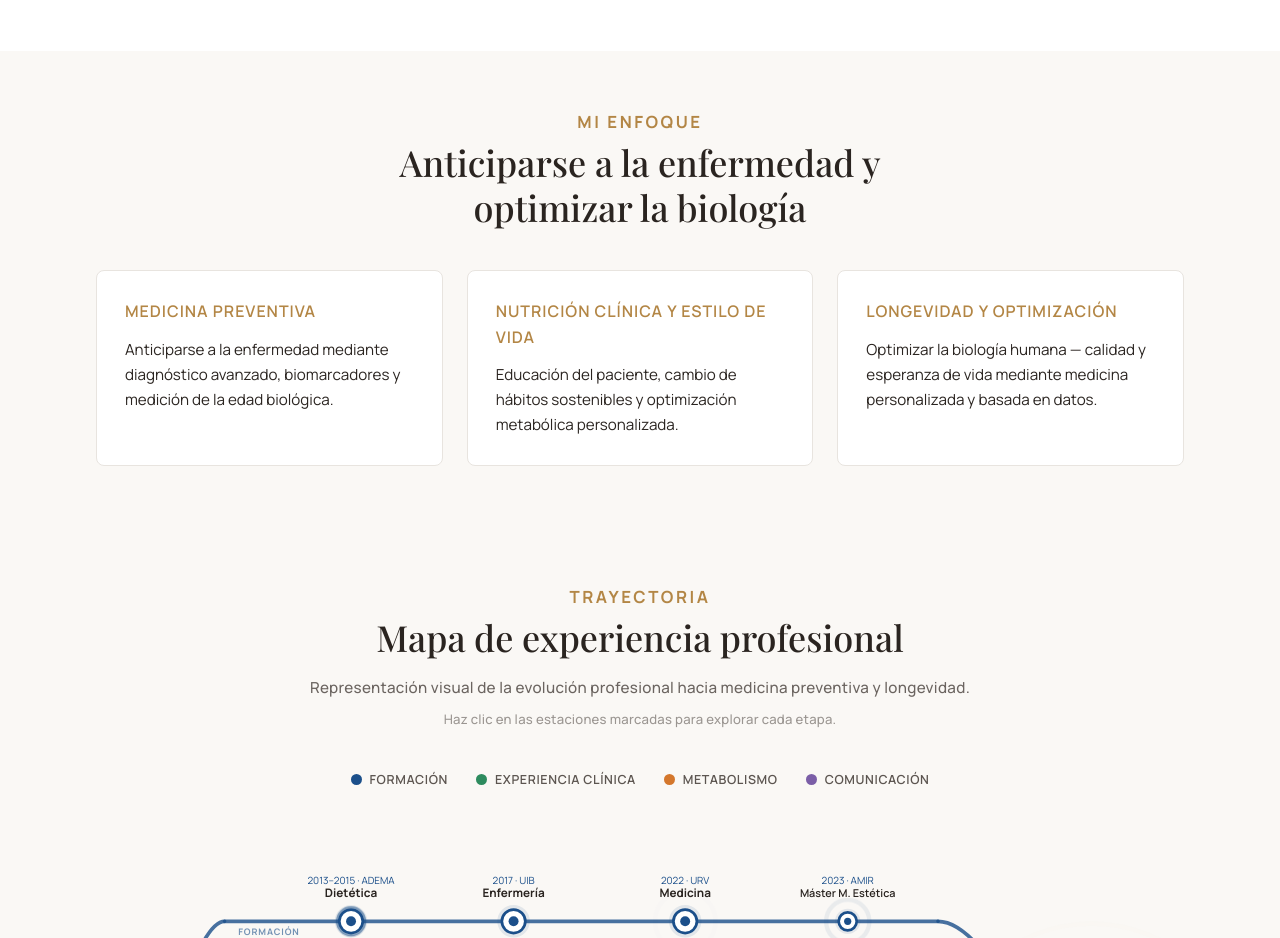
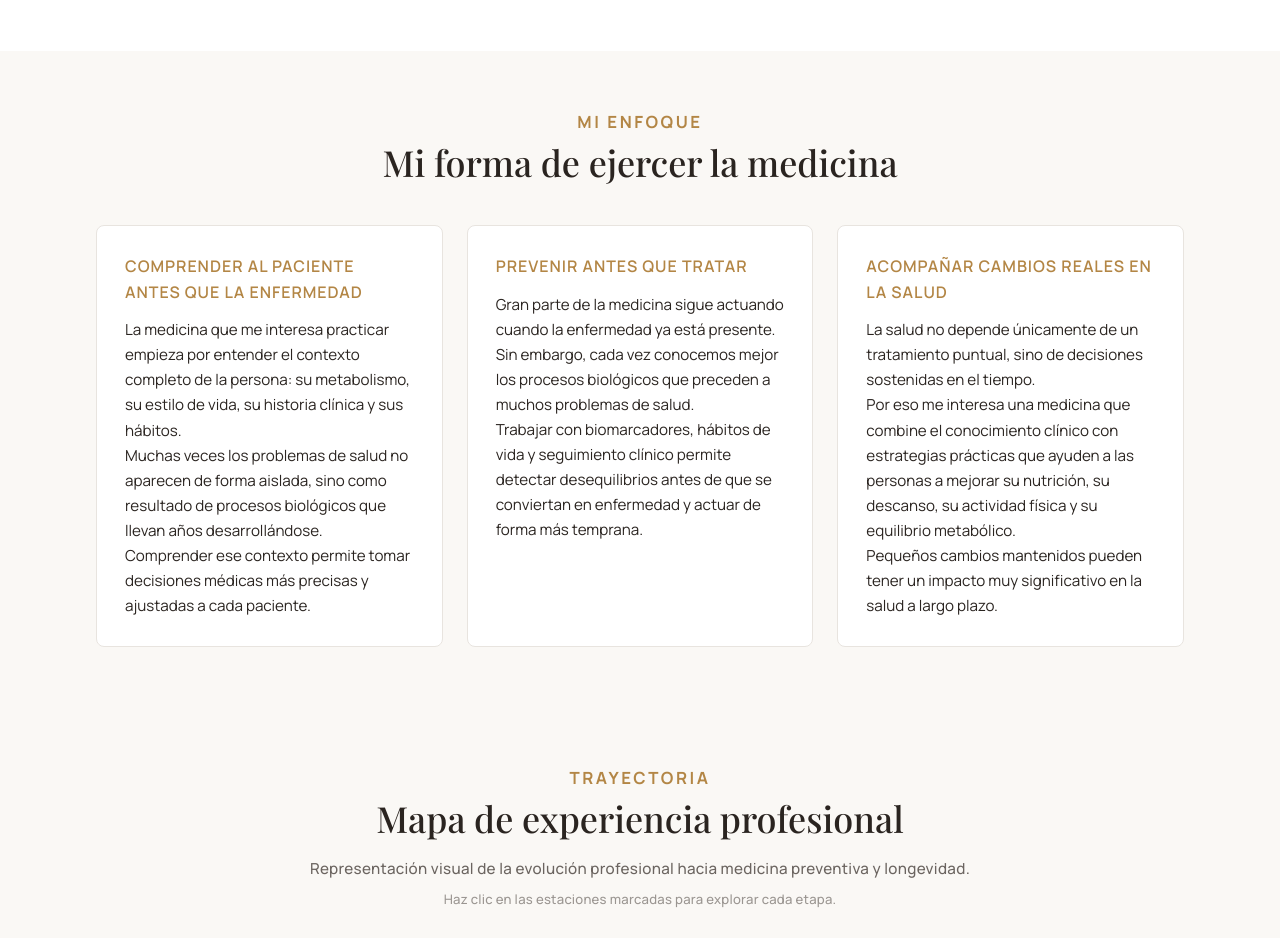
Before and after one commit to Manelgon/JASSONCERVERA, a website built with Vite: page index.html in a window 1280 px wide. Shown: the part 2660-3598 px from the top of the page. Built offline with nearby package versions, Linux system fonts and the light colour scheme.

Commit message:
Actualiza seccion Mi enfoque: titulo y tarjetas
Made-with: Cursor

```diff
--- a/index.html
+++ b/index.html
@@ -269,25 +269,24 @@
     <div class="section-container">
       <h2 class="section-title-luxury">
         <span class="title-accent" data-i18n="enfoque.accent">Mi enfoque</span>
-        <span data-i18n-html="enfoque.title">Anticiparse a la enfermedad y<br> optimizar la biología</span>
+        <span data-i18n="enfoque.title">Mi forma de ejercer la medicina</span>
       </h2>
       <div class="enfoque-grid">
         <article class="enfoque-card">
-          <h3 data-i18n="enfoque.card1_title">Medicina preventiva</h3>
-          <p data-i18n="enfoque.card1_desc">Anticiparse a la enfermedad mediante diagnóstico avanzado, biomarcadores y
-            medición de la edad biológica.
-          </p>
+          <h3 data-i18n="enfoque.card1_title">Comprender al paciente antes que la enfermedad</h3>
+          <p data-i18n="enfoque.card1_desc">La medicina que me interesa practicar empieza por entender el contexto completo de la persona: su metabolismo, su estilo de vida, su historia clínica y sus hábitos.</p>
+          <p data-i18n="enfoque.card1_desc2">Muchas veces los problemas de salud no aparecen de forma aislada, sino como resultado de procesos biológicos que llevan años desarrollándose. Comprender ese contexto permite tomar decisiones médicas más precisas y ajustadas a cada paciente.</p>
         </article>
         <article class="enfoque-card">
-          <h3 data-i18n="enfoque.card2_title">Nutrición clínica y estilo de vida</h3>
-          <p data-i18n="enfoque.card2_desc">Educación del paciente, cambio de hábitos sostenibles y optimización
-            metabólica personalizada.</p>
+          <h3 data-i18n="enfoque.card2_title">Prevenir antes que tratar</h3>
+          <p data-i18n="enfoque.card2_desc">Gran parte de la medicina sigue actuando cuando la enfermedad ya está presente. Sin embargo, cada vez conocemos mejor los procesos biológicos que preceden a muchos problemas de salud.</p>
+          <p data-i18n="enfoque.card2_desc2">Trabajar con biomarcadores, hábitos de vida y seguimiento clínico permite detectar desequilibrios antes de que se conviertan en enfermedad y actuar de forma más temprana.</p>
         </article>
         <article class="enfoque-card">
-          <h3 data-i18n="enfoque.card3_title">Longevidad y optimización</h3>
-          <p data-i18n="enfoque.card3_desc">Optimizar la biología humana — calidad y esperanza de vida mediante medicina
-            personalizada y basada en
-            datos.</p>
+          <h3 data-i18n="enfoque.card3_title">Acompañar cambios reales en la salud</h3>
+          <p data-i18n="enfoque.card3_desc">La salud no depende únicamente de un tratamiento puntual, sino de decisiones sostenidas en el tiempo.</p>
+          <p data-i18n="enfoque.card3_desc2">Por eso me interesa una medicina que combine el conocimiento clínico con estrategias prácticas que ayuden a las personas a mejorar su nutrición, su descanso, su actividad física y su equilibrio metabólico.</p>
+          <p data-i18n="enfoque.card3_desc3">Pequeños cambios mantenidos pueden tener un impacto muy significativo en la salud a largo plazo.</p>
         </article>
       </div>
     </div>
--- a/src/i18n.js
+++ b/src/i18n.js
@@ -47,13 +47,17 @@ export const EN = {
 
     // Enfoque
     'enfoque.accent': 'My approach',
-    'enfoque.title': 'Getting ahead of disease and<br> optimizing biology',
-    'enfoque.card1_title': 'Preventive medicine',
-    'enfoque.card1_desc': 'Getting ahead of disease through advanced diagnostics, biomarkers and biological age measurement.',
-    'enfoque.card2_title': 'Clinical nutrition & lifestyle',
-    'enfoque.card2_desc': 'Patient education, sustainable habit change and personalized metabolic optimization.',
-    'enfoque.card3_title': 'Longevity & optimization',
-    'enfoque.card3_desc': 'Optimizing human biology — quality and life expectancy through personalized, data-driven medicine.',
+    'enfoque.title': 'My way of practicing medicine',
+    'enfoque.card1_title': 'Understanding the patient before the disease',
+    'enfoque.card1_desc': 'The medicine I want to practice starts by understanding the person\'s full context: their metabolism, lifestyle, medical history and habits.',
+    'enfoque.card1_desc2': 'Health problems often do not appear in isolation, but as the result of biological processes that have been developing for years. Understanding that context allows for more precise, tailored medical decisions.',
+    'enfoque.card2_title': 'Preventing before treating',
+    'enfoque.card2_desc': 'Much of medicine still acts when disease is already present. However, we are learning more about the biological processes that precede many health problems.',
+    'enfoque.card2_desc2': 'Working with biomarkers, lifestyle habits and clinical follow-up makes it possible to detect imbalances before they become disease and act earlier.',
+    'enfoque.card3_title': 'Supporting real changes in health',
+    'enfoque.card3_desc': 'Health depends not only on occasional treatment, but on sustained decisions over time.',
+    'enfoque.card3_desc2': 'That is why I am interested in a medicine that combines clinical knowledge with practical strategies to help people improve their nutrition, rest, physical activity and metabolic balance.',
+    'enfoque.card3_desc3': 'Small, sustained changes can have a very significant impact on long-term health.',
 
     // Trayectoria
     'tray.accent': 'Career path',
@@ -155,13 +159,17 @@ export const ES = {
     'about.speech_link': 'ver vídeo',
     'about.speech_link2': 'ver vídeo',
     'enfoque.accent': 'Mi enfoque',
-    'enfoque.title': 'Anticiparse a la enfermedad y<br> optimizar la biología',
-    'enfoque.card1_title': 'Medicina preventiva',
-    'enfoque.card1_desc': 'Anticiparse a la enfermedad mediante diagnóstico avanzado, biomarcadores y medición de la edad biológica.',
-    'enfoque.card2_title': 'Nutrición clínica y estilo de vida',
-    'enfoque.card2_desc': 'Educación del paciente, cambio de hábitos sostenibles y optimización metabólica personalizada.',
-    'enfoque.card3_title': 'Longevidad y optimización',
-    'enfoque.card3_desc': 'Optimizar la biología humana — calidad y esperanza de vida mediante medicina personalizada y basada en datos.',
+    'enfoque.title': 'Mi forma de ejercer la medicina',
+    'enfoque.card1_title': 'Comprender al paciente antes que la enfermedad',
+    'enfoque.card1_desc': 'La medicina que me interesa practicar empieza por entender el contexto completo de la persona: su metabolismo, su estilo de vida, su historia clínica y sus hábitos.',
+    'enfoque.card1_desc2': 'Muchas veces los problemas de salud no aparecen de forma aislada, sino como resultado de procesos biológicos que llevan años desarrollándose. Comprender ese contexto permite tomar decisiones médicas más precisas y ajustadas a cada paciente.',
+    'enfoque.card2_title': 'Prevenir antes que tratar',
+    'enfoque.card2_desc': 'Gran parte de la medicina sigue actuando cuando la enfermedad ya está presente. Sin embargo, cada vez conocemos mejor los procesos biológicos que preceden a muchos problemas de salud.',
+    'enfoque.card2_desc2': 'Trabajar con biomarcadores, hábitos de vida y seguimiento clínico permite detectar desequilibrios antes de que se conviertan en enfermedad y actuar de forma más temprana.',
+    'enfoque.card3_title': 'Acompañar cambios reales en la salud',
+    'enfoque.card3_desc': 'La salud no depende únicamente de un tratamiento puntual, sino de decisiones sostenidas en el tiempo.',
+    'enfoque.card3_desc2': 'Por eso me interesa una medicina que combine el conocimiento clínico con estrategias prácticas que ayuden a las personas a mejorar su nutrición, su descanso, su actividad física y su equilibrio metabólico.',
+    'enfoque.card3_desc3': 'Pequeños cambios mantenidos pueden tener un impacto muy significativo en la salud a largo plazo.',
     'tray.accent': 'Trayectoria',
     'tray.title': 'Mapa de experiencia profesional',
     'tray.sub': 'Representación visual de la evolución profesional hacia medicina preventiva y longevidad.',
```
